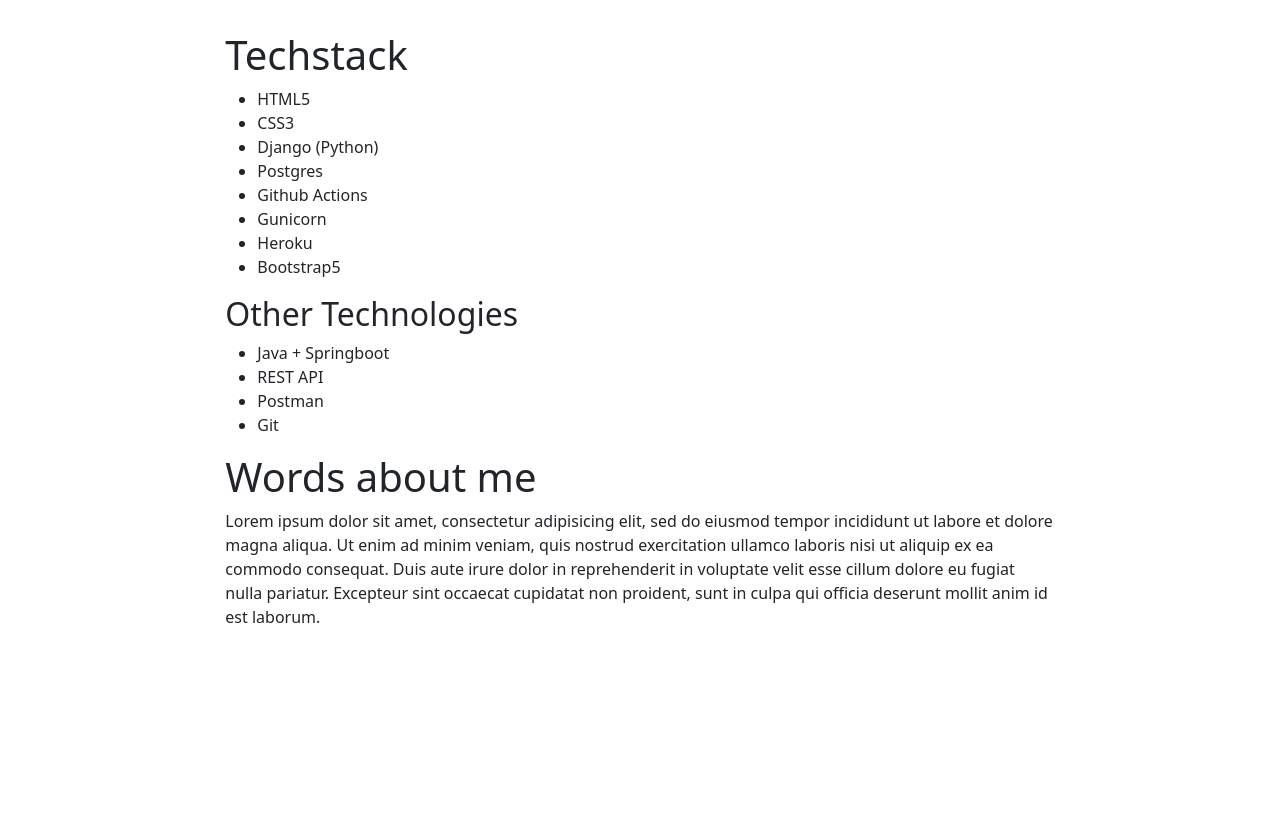
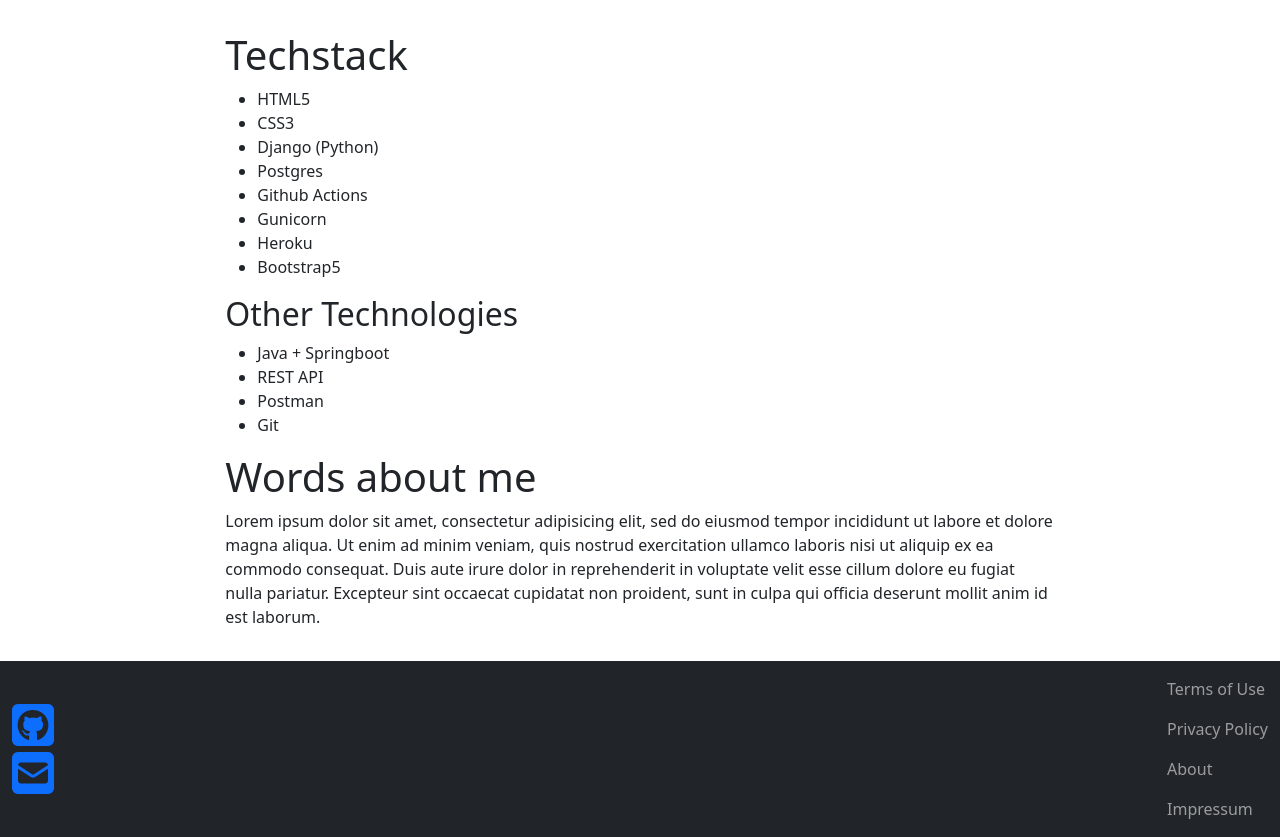
Before and after one commit to riggedCoinflip/mydjango, a Django app: page / in a window 1280 px wide. Shown: the part 81-918 px from the top of the page. Before the commit the page ends 704 px from the top, so only its background shows below. Run offline with Django 3.2, Linux system fonts and the light colour scheme; some libraries are stand-ins or nearby versions.

Commit message:
refactor footer into own file

```diff
--- a/core/templates/core/base.html
+++ b/core/templates/core/base.html
@@ -43,7 +43,14 @@
         {% block sidebar %}{% endblock %}
       </nav>
     </div>
-  </nav>
+  </div>
+</main>
+
+
+<footer class="footer">
+  {% block footer %}
+    {% include 'core/footer.html' %}
+  {% endblock %}
 </footer>
 
 
--- /dev/null
+++ b/core/templates/core/footer.html
@@ -0,0 +1,38 @@
+{% load static %}
+<!-- TODO make footer even prettier -->
+<nav class="navbar navbar-dark bg-dark">
+  <div class="container-fluid">
+    <!-- Left -->
+    <div class="">
+      <ul class="navbar-nav me-auto">
+        <li>
+          <a href="https://github.com/riggedCoinflip/mydjango">
+            <em id="social-github" class="fab fa-github-square fa-3x"></em>
+          </a>
+        </li>
+        <li>
+          <a href="mailto:tikalker@gmail.com">
+            <em id="social-mailto" class="fas fa-envelope-square fa-3x"></em>
+          </a>
+        </li>
+      </ul>
+    </div>
+    <!-- Right -->
+    <div class="">
+      <ul class="navbar-nav ms-auto">
+        <li>
+          <a class="nav-link" href="">Terms of Use</a>
+        </li>
+        <li>
+          <a class="nav-link" href="">Privacy Policy</a>
+        </li>
+        <li>
+          <a class="nav-link" href="">About</a>
+        </li>
+        <li>
+          <a class="nav-link" href="{% url 'core:legal' %}">Impressum</a>
+        </li>
+      </ul>
+    </div>
+  </div>
+</nav>
```
